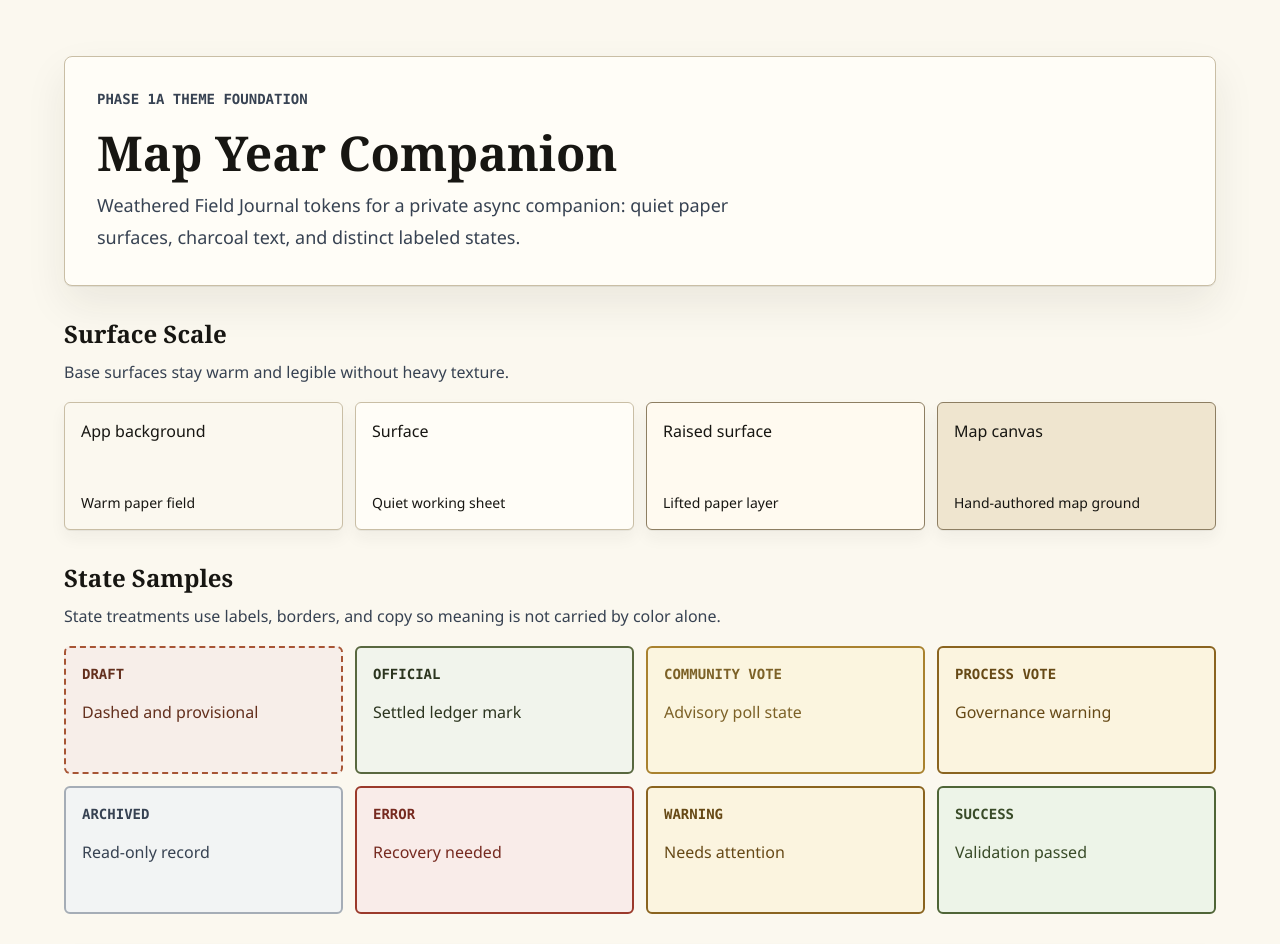
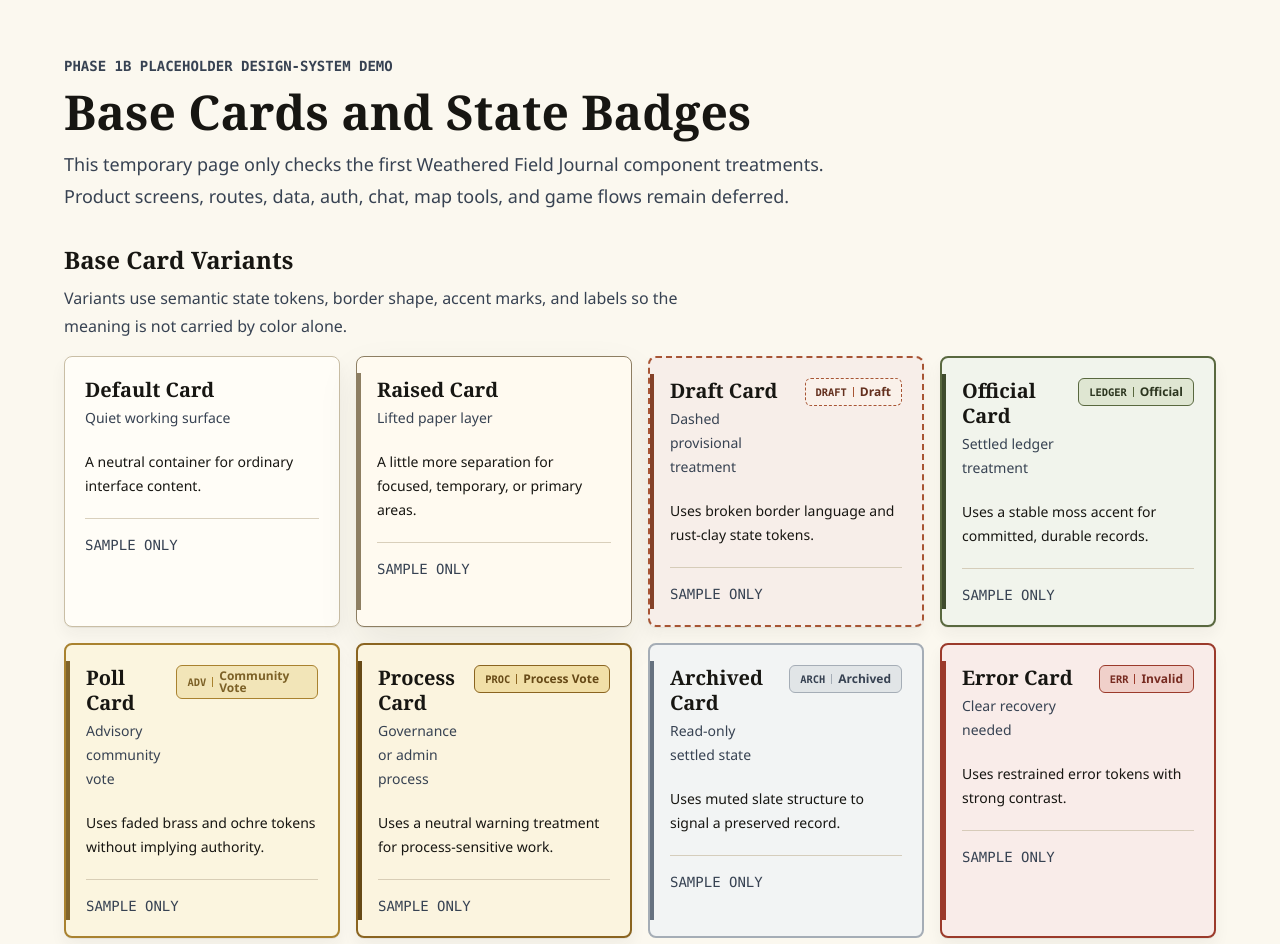
Before and after one commit to kevinsprojects88/map-year-companion, a Next.js app: page / in a window 1280 px wide. Shown: the top 944 px of the page. Built offline with nearby package versions, Linux system fonts and the light colour scheme.

Commit message:
Add Phase 1B card and badge primitives

```diff
--- a/src/app/page.tsx
+++ b/src/app/page.tsx
@@ -1,152 +1,166 @@
-const surfaceSamples = [
+import { StateBadge, type BadgeState } from "@/components/ui/badge";
+import {
+  Card,
+  CardAction,
+  CardContent,
+  CardDescription,
+  CardFooter,
+  CardHeader,
+  CardTitle,
+  type CardVariant
+} from "@/components/ui/card";
+
+const cardSamples: Array<{
+  variant: CardVariant;
+  title: string;
+  badge?: BadgeState;
+  cue: string;
+  note: string;
+}> = [
   {
-    label: "App background",
-    description: "Warm paper field",
-    className: "border-border bg-background text-foreground"
+    variant: "default",
+    title: "Default Card",
+    cue: "Quiet working surface",
+    note: "A neutral container for ordinary interface content."
   },
   {
-    label: "Surface",
-    description: "Quiet working sheet",
-    className: "border-border bg-surface text-foreground"
+    variant: "raised",
+    title: "Raised Card",
+    cue: "Lifted paper layer",
+    note: "A little more separation for focused, temporary, or primary areas."
   },
   {
-    label: "Raised surface",
-    description: "Lifted paper layer",
-    className: "border-border-strong bg-surface-raised text-foreground"
+    variant: "draft",
+    title: "Draft Card",
+    badge: "draft",
+    cue: "Dashed provisional treatment",
+    note: "Uses broken border language and rust-clay state tokens."
   },
   {
-    label: "Map canvas",
-    description: "Hand-authored map ground",
-    className: "border-border-strong bg-canvas text-foreground"
+    variant: "official",
+    title: "Official Card",
+    badge: "official",
+    cue: "Settled ledger treatment",
+    note: "Uses a stable moss accent for committed, durable records."
+  },
+  {
+    variant: "poll",
+    title: "Poll Card",
+    badge: "communityVote",
+    cue: "Advisory community vote",
+    note: "Uses faded brass and ochre tokens without implying authority."
+  },
+  {
+    variant: "process",
+    title: "Process Card",
+    badge: "processVote",
+    cue: "Governance or admin process",
+    note: "Uses a neutral warning treatment for process-sensitive work."
+  },
+  {
+    variant: "archived",
+    title: "Archived Card",
+    badge: "archived",
+    cue: "Read-only settled state",
+    note: "Uses muted slate structure to signal a preserved record."
+  },
+  {
+    variant: "error",
+    title: "Error Card",
+    badge: "invalid",
+    cue: "Clear recovery needed",
+    note: "Uses restrained error tokens with strong contrast."
   }
 ];
 
-const stateSamples = [
-  {
-    label: "Draft",
-    cue: "Dashed and provisional",
-    className:
-      "border-dashed border-[var(--state-draft-border)] bg-[var(--state-draft-bg)] text-[var(--state-draft-text)]"
-  },
-  {
-    label: "Official",
-    cue: "Settled ledger mark",
-    className:
-      "border-solid border-[var(--state-official-border)] bg-[var(--state-official-bg)] text-[var(--state-official-text)]"
-  },
-  {
-    label: "Community Vote",
-    cue: "Advisory poll state",
-    className:
-      "border-solid border-[var(--state-poll-border)] bg-[var(--state-poll-bg)] text-[var(--state-poll-text)]"
-  },
-  {
-    label: "Process Vote",
-    cue: "Governance warning",
-    className:
-      "border-solid border-[var(--state-process-border)] bg-[var(--state-process-bg)] text-[var(--state-process-text)]"
-  },
-  {
-    label: "Archived",
-    cue: "Read-only record",
-    className:
-      "border-solid border-[var(--state-archived-border)] bg-[var(--state-archived-bg)] text-[var(--state-archived-text)]"
-  },
-  {
-    label: "Error",
-    cue: "Recovery needed",
-    className:
-      "border-solid border-[var(--state-error-border)] bg-[var(--state-error-bg)] text-[var(--state-error-text)]"
-  },
-  {
-    label: "Warning",
-    cue: "Needs attention",
-    className:
-      "border-solid border-[var(--state-warning-border)] bg-[var(--state-warning-bg)] text-[var(--state-warning-text)]"
-  },
-  {
-    label: "Success",
-    cue: "Validation passed",
-    className:
-      "border-solid border-[var(--state-success-border)] bg-[var(--state-success-bg)] text-[var(--state-success-text)]"
-  }
+const badgeSamples: BadgeState[] = [
+  "yourTurn",
+  "activePlayer",
+  "waiting",
+  "draft",
+  "official",
+  "communityVote",
+  "processVote",
+  "readOnly",
+  "archived",
+  "needsAttention",
+  "validationPassed",
+  "invalid"
 ];
 
 export default function Home() {
   return (
     <main className="min-h-screen bg-background px-6 py-10 text-foreground sm:px-10 lg:py-14">
       <div className="mx-auto flex w-full max-w-6xl flex-col gap-8">
-        <section className="flex flex-col gap-5 rounded-lg border border-border bg-card p-6 shadow-paper-md sm:p-8">
+        <section className="flex flex-col gap-3">
           <p className="font-mono text-sm font-semibold uppercase text-muted-foreground">
-            Phase 1A theme foundation
+            Phase 1B placeholder design-system demo
           </p>
           <div className="flex flex-col gap-3">
             <h1 className="max-w-3xl text-4xl font-semibold sm:text-5xl">
-              Map Year Companion
+              Base Cards and State Badges
             </h1>
-            <p className="max-w-2xl text-lg leading-8 text-muted-foreground">
-              Weathered Field Journal tokens for a private async companion:
-              quiet paper surfaces, charcoal text, and distinct labeled states.
+            <p className="max-w-3xl text-lg leading-8 text-muted-foreground">
+              This temporary page only checks the first Weathered Field Journal
+              component treatments. Product screens, routes, data, auth, chat,
+              map tools, and game flows remain deferred.
             </p>
           </div>
         </section>
 
-        <section
-          aria-labelledby="surface-demo"
-          className="flex flex-col gap-4"
-        >
+        <section aria-labelledby="card-variants" className="flex flex-col gap-4">
           <div className="flex flex-col gap-2">
-            <h2 id="surface-demo" className="text-2xl font-semibold">
-              Surface Scale
+            <h2 id="card-variants" className="text-2xl font-semibold">
+              Base Card Variants
             </h2>
             <p className="max-w-2xl leading-7 text-muted-foreground">
-              Base surfaces stay warm and legible without heavy texture.
+              Variants use semantic state tokens, border shape, accent marks,
+              and labels so the meaning is not carried by color alone.
             </p>
           </div>
-          <div className="grid gap-3 sm:grid-cols-2 lg:grid-cols-4">
-            {surfaceSamples.map((sample) => (
-              <div
-                className={`flex min-h-32 flex-col justify-between rounded-md border p-4 shadow-paper-sm ${sample.className}`}
-                key={sample.label}
-              >
-                <p className="font-medium">{sample.label}</p>
-                <p className="text-sm">{sample.description}</p>
-              </div>
+          <div className="grid gap-4 md:grid-cols-2 xl:grid-cols-4">
+            {cardSamples.map((sample) => (
+              <Card key={sample.variant} variant={sample.variant}>
+                <CardHeader>
+                  <CardTitle>{sample.title}</CardTitle>
+                  {sample.badge ? (
+                    <CardAction>
+                      <StateBadge state={sample.badge} />
+                    </CardAction>
+                  ) : null}
+                  <CardDescription>{sample.cue}</CardDescription>
+                </CardHeader>
+                <CardContent>
+                  <p>{sample.note}</p>
+                </CardContent>
+                <CardFooter>
+                  <span className="font-mono uppercase">Sample only</span>
+                </CardFooter>
+              </Card>
             ))}
           </div>
         </section>
 
-        <section aria-labelledby="state-demo" className="flex flex-col gap-4">
+        <section aria-labelledby="state-badges" className="flex flex-col gap-4">
           <div className="flex flex-col gap-2">
-            <h2 id="state-demo" className="text-2xl font-semibold">
-              State Samples
+            <h2 id="state-badges" className="text-2xl font-semibold">
+              State Badges
             </h2>
             <p className="max-w-2xl leading-7 text-muted-foreground">
-              State treatments use labels, borders, and copy so meaning is not
-              carried by color alone.
+              Each badge includes a readable label plus a compact text marker
+              and state-specific surface treatment.
             </p>
           </div>
-          <div className="grid gap-3 sm:grid-cols-2 lg:grid-cols-4">
-            {stateSamples.map((sample) => (
-              <div
-                className={`flex min-h-32 flex-col gap-4 rounded-md border-2 p-4 ${sample.className}`}
-                key={sample.label}
-              >
-                <p className="font-mono text-sm font-semibold uppercase">
-                  {sample.label}
-                </p>
-                <p className="text-base font-medium">{sample.cue}</p>
-              </div>
+          <div className="flex flex-wrap gap-2">
+            {badgeSamples.map((state) => (
+              <StateBadge key={state} state={state} />
             ))}
           </div>
         </section>
 
-        <section className="flex flex-col gap-3 rounded-lg border border-dashed border-border bg-card p-6 shadow-paper-sm">
-          <h2 className="text-2xl font-semibold">Placeholder only</h2>
-          <p className="max-w-3xl leading-7 text-muted-foreground">
-            Product routes, auth, Supabase, chat, polls, map editing, game
-            creation, and layout systems remain deferred to later phases.
-          </p>
+        <section className="rounded-lg border border-dashed border-border bg-card p-5 text-sm leading-6 text-muted-foreground">
+          Placeholder content only. No official or proprietary game content is
+          included.
         </section>
       </div>
     </main>
--- /dev/null
+++ b/src/components/ui/badge.tsx
@@ -0,0 +1,183 @@
+import type { ComponentProps } from "react";
+
+type BadgeVariant =
+  | "default"
+  | "secondary"
+  | "outline"
+  | "turn"
+  | "active"
+  | "waiting"
+  | "draft"
+  | "official"
+  | "poll"
+  | "process"
+  | "readOnly"
+  | "archived"
+  | "attention"
+  | "success"
+  | "invalid";
+
+type BadgeState =
+  | "yourTurn"
+  | "activePlayer"
+  | "waiting"
+  | "draft"
+  | "official"
+  | "communityVote"
+  | "processVote"
+  | "readOnly"
+  | "archived"
+  | "needsAttention"
+  | "validationPassed"
+  | "invalid";
+
+type BadgeProps = ComponentProps<"span"> & {
+  variant?: BadgeVariant;
+};
+
+type StateBadgeProps = Omit<BadgeProps, "children" | "variant"> & {
+  state: BadgeState;
+};
+
+const badgeVariants: Record<BadgeVariant, string> = {
+  default:
+    "border-border bg-secondary text-secondary-foreground [--badge-mark-border:var(--border-default)]",
+  secondary:
+    "border-border bg-muted text-muted-foreground [--badge-mark-border:var(--border-default)]",
+  outline:
+    "border-border bg-transparent text-foreground [--badge-mark-border:var(--border-default)]",
+  turn:
+    "border-[var(--state-official-border)] bg-[var(--state-official-surface)] text-[var(--state-official-text)] [--badge-mark-border:var(--state-official-border)]",
+  active:
+    "border-[var(--state-official-border)] bg-[var(--state-official-bg)] text-[var(--state-official-text)] [--badge-mark-border:var(--state-official-border)]",
+  waiting:
+    "border-[var(--state-archived-border)] bg-[var(--state-archived-bg)] text-[var(--state-archived-text)] [--badge-mark-border:var(--state-archived-border)]",
+  draft:
+    "border-dashed border-[var(--state-draft-border)] bg-[var(--state-draft-surface)] text-[var(--state-draft-text)] [--badge-mark-border:var(--state-draft-border)]",
+  official:
+    "border-[var(--state-official-border)] bg-[var(--state-official-surface)] text-[var(--state-official-text)] [--badge-mark-border:var(--state-official-border)]",
+  poll:
+    "border-[var(--state-poll-border)] bg-[var(--state-poll-surface)] text-[var(--state-poll-text)] [--badge-mark-border:var(--state-poll-border)]",
+  process:
+    "border-[var(--state-process-border)] bg-[var(--state-process-surface)] text-[var(--state-process-text)] [--badge-mark-border:var(--state-process-border)]",
+  readOnly:
+    "border-[var(--state-archived-border)] bg-[var(--state-archived-bg)] text-[var(--state-archived-text)] [--badge-mark-border:var(--state-archived-border)]",
+  archived:
+    "border-[var(--state-archived-border)] bg-[var(--state-archived-surface)] text-[var(--state-archived-text)] [--badge-mark-border:var(--state-archived-border)]",
+  attention:
+    "border-[var(--state-warning-border)] bg-[var(--state-warning-surface)] text-[var(--state-warning-text)] [--badge-mark-border:var(--state-warning-border)]",
+  success:
+    "border-[var(--state-success-border)] bg-[var(--state-success-surface)] text-[var(--state-success-text)] [--badge-mark-border:var(--state-success-border)]",
+  invalid:
+    "border-[var(--state-error-border)] bg-[var(--state-error-surface)] text-[var(--state-error-text)] [--badge-mark-border:var(--state-error-border)]"
+};
+
+const stateBadges: Record<
+  BadgeState,
+  { label: string; mark: string; variant: BadgeVariant }
+> = {
+  yourTurn: {
+    label: "Your Turn",
+    mark: "TURN",
+    variant: "turn"
+  },
+  activePlayer: {
+    label: "Active Player",
+    mark: "ACT",
+    variant: "active"
+  },
+  waiting: {
+    label: "Waiting",
+    mark: "WAIT",
+    variant: "waiting"
+  },
+  draft: {
+    label: "Draft",
+    mark: "DRAFT",
+    variant: "draft"
+  },
+  official: {
+    label: "Official",
+    mark: "LEDGER",
+    variant: "official"
+  },
+  communityVote: {
+    label: "Community Vote",
+    mark: "ADV",
+    variant: "poll"
+  },
+  processVote: {
+    label: "Process Vote",
+    mark: "PROC",
+    variant: "process"
+  },
+  readOnly: {
+    label: "Read-only",
+    mark: "LOCK",
+    variant: "readOnly"
+  },
+  archived: {
+    label: "Archived",
+    mark: "ARCH",
+    variant: "archived"
+  },
+  needsAttention: {
+    label: "Needs Attention",
+    mark: "ATTN",
+    variant: "attention"
+  },
+  validationPassed: {
+    label: "Validation Passed",
+    mark: "PASS",
+    variant: "success"
+  },
+  invalid: {
+    label: "Invalid",
+    mark: "ERR",
+    variant: "invalid"
+  }
+};
+
+function classes(...values: Array<string | false | null | undefined>) {
+  return values.filter(Boolean).join(" ");
+}
+
+function Badge({ className, variant = "default", ...props }: BadgeProps) {
+  return (
+    <span
+      data-slot="badge"
+      data-variant={variant}
+      className={classes(
+        "inline-flex min-h-7 max-w-full items-center gap-1.5 rounded-md border px-2.5 py-1 align-middle",
+        "text-xs font-semibold leading-none",
+        badgeVariants[variant],
+        className
+      )}
+      {...props}
+    />
+  );
+}
+
+function StateBadge({ className, state, ...props }: StateBadgeProps) {
+  const badge = stateBadges[state];
+
+  return (
+    <Badge
+      className={className}
+      variant={badge.variant}
+      data-state={state}
+      {...props}
+    >
+      <span
+        aria-hidden="true"
+        className="border-r border-[var(--badge-mark-border)] pr-1.5 font-mono text-[0.65rem] uppercase leading-none"
+      >
+        {badge.mark}
+      </span>
+      <span>{badge.label}</span>
+    </Badge>
+  );
+}
+
+export { Badge, StateBadge };
+export type { BadgeState, BadgeVariant };
--- /dev/null
+++ b/src/components/ui/card.tsx
@@ -0,0 +1,138 @@
+import type { ComponentProps } from "react";
+
+type CardVariant =
+  | "default"
+  | "raised"
+  | "draft"
+  | "official"
+  | "poll"
+  | "process"
+  | "archived"
+  | "error";
+
+type CardProps = ComponentProps<"div"> & {
+  variant?: CardVariant;
+};
+
+const cardVariants: Record<CardVariant, string> = {
+  default:
+    "border-border bg-card text-card-foreground shadow-paper-sm before:bg-transparent",
+  raised:
+    "border-border-strong bg-surface-raised text-card-foreground shadow-paper-md before:bg-[var(--border-strong)]",
+  draft:
+    "border-2 border-dashed border-[var(--state-draft-border)] bg-[var(--state-draft-bg)] text-card-foreground shadow-paper-sm before:bg-[var(--state-draft-accent)]",
+  official:
+    "border-2 border-solid border-[var(--state-official-border)] bg-[var(--state-official-bg)] text-card-foreground shadow-paper-sm before:bg-[var(--state-official-accent)]",
+  poll:
+    "border-2 border-solid border-[var(--state-poll-border)] bg-[var(--state-poll-bg)] text-card-foreground shadow-paper-sm before:bg-[var(--state-poll-accent)]",
+  process:
+    "border-2 border-solid border-[var(--state-process-border)] bg-[var(--state-process-bg)] text-card-foreground shadow-paper-sm before:bg-[var(--state-process-accent)]",
+  archived:
+    "border-2 border-solid border-[var(--state-archived-border)] bg-[var(--state-archived-bg)] text-card-foreground shadow-none before:bg-[var(--state-archived-accent)]",
+  error:
+    "border-2 border-solid border-[var(--state-error-border)] bg-[var(--state-error-bg)] text-card-foreground shadow-paper-sm before:bg-[var(--state-error-accent)]"
+};
+
+function classes(...values: Array<string | false | null | undefined>) {
+  return values.filter(Boolean).join(" ");
+}
+
+function Card({ className, variant = "default", ...props }: CardProps) {
+  return (
+    <div
+      data-slot="card"
+      data-variant={variant}
+      className={classes(
+        "relative flex flex-col gap-5 overflow-hidden rounded-lg border p-5",
+        "before:absolute before:inset-y-4 before:left-0 before:w-1",
+        cardVariants[variant],
+        className
+      )}
+      {...props}
+    />
+  );
+}
+
+function CardHeader({ className, ...props }: ComponentProps<"div">) {
+  return (
+    <div
+      data-slot="card-header"
+      className={classes(
+        "grid grid-cols-[1fr_auto] items-start gap-x-4 gap-y-1",
+        className
+      )}
+      {...props}
+    />
+  );
+}
+
+function CardTitle({ className, ...props }: ComponentProps<"h3">) {
+  return (
+    <h3
+      data-slot="card-title"
+      className={classes(
+        "col-start-1 text-xl font-semibold leading-tight text-foreground",
+        className
+      )}
+      {...props}
+    />
+  );
+}
+
+function CardDescription({ className, ...props }: ComponentProps<"p">) {
+  return (
+    <p
+      data-slot="card-description"
+      className={classes(
+        "col-start-1 max-w-prose text-sm leading-6 text-muted-foreground",
+        className
+      )}
+      {...props}
+    />
+  );
+}
+
+function CardAction({ className, ...props }: ComponentProps<"div">) {
+  return (
+    <div
+      data-slot="card-action"
+      className={classes("col-start-2 row-span-2 row-start-1", className)}
+      {...props}
+    />
+  );
+}
+
+function CardContent({ className, ...props }: ComponentProps<"div">) {
+  return (
+    <div
+      data-slot="card-content"
+      className={classes("flex flex-col gap-3 text-sm leading-6", className)}
+      {...props}
+    />
+  );
+}
+
+function CardFooter({ className, ...props }: ComponentProps<"div">) {
+  return (
+    <div
+      data-slot="card-footer"
+      className={classes(
+        "flex flex-wrap items-center gap-2 border-t border-border/70 pt-4 text-sm text-muted-foreground",
+        className
+      )}
+      {...props}
+    />
+  );
+}
+
+export {
+  Card,
+  CardAction,
+  CardContent,
+  CardDescription,
+  CardFooter,
+  CardHeader,
+  CardTitle
+};
+
+export type { CardVariant };
```
Also changed, not shown: 1 other file (tests, documents, lock files or other folders).
